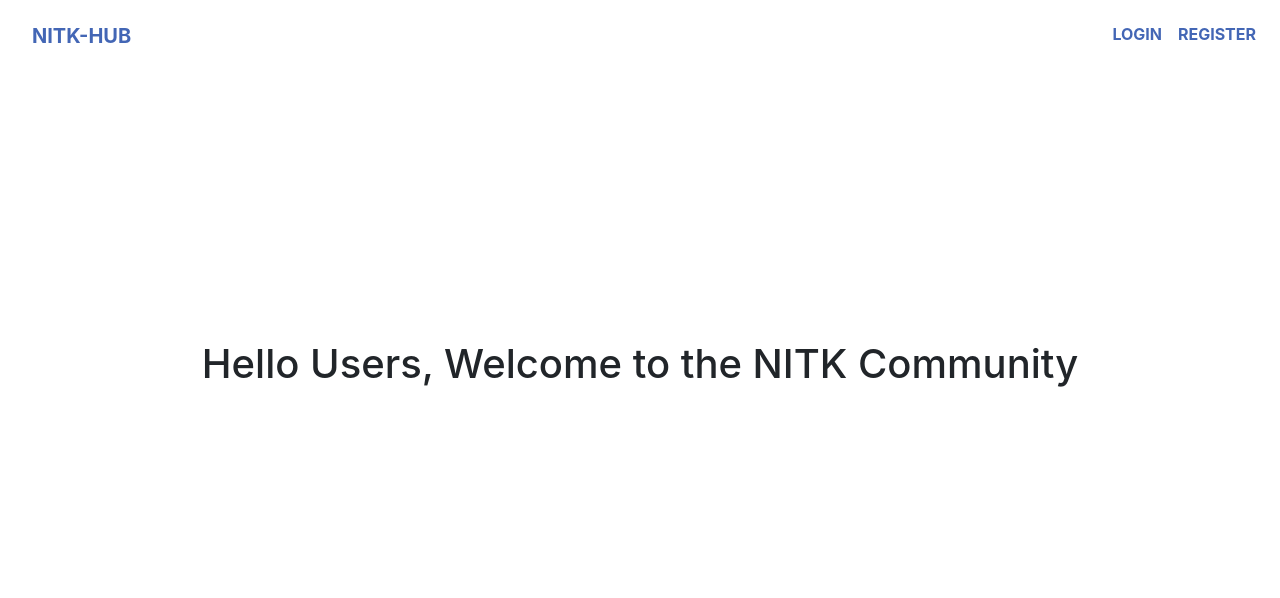
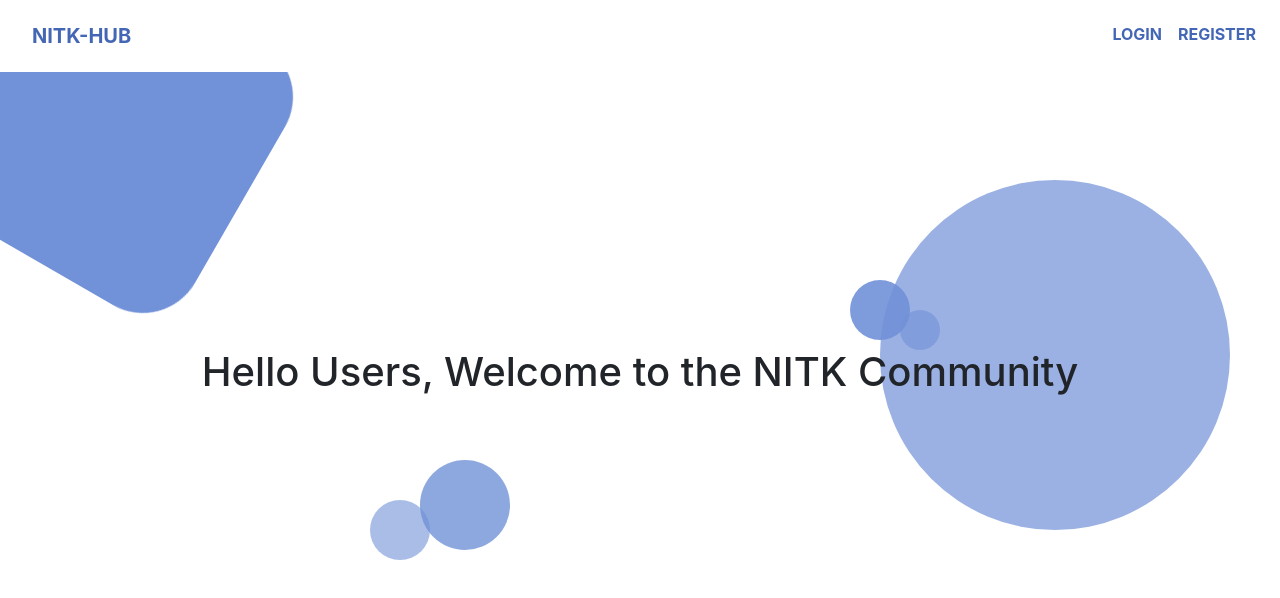
Before and after one commit to HKjain/nitkhub, a React (Create React App) app in the folder client/: page / in a window 1280 px wide. Shown: the top 598 px of the page. Built offline with nearby package versions, Linux system fonts and the light colour scheme; no server answers.

Commit message:
modified css

```diff
--- a/client/src/App.css
+++ b/client/src/App.css
@@ -3,6 +3,68 @@
   background-color: #f3f3f3;
   padding-top: 30px;
   justify-content: center;
+}
+
+.decors {
+  height: 300px;
+  width: 300px;
+  transform: rotate(30deg);
+  position: absolute;
+  border-radius: 60px;
+  background-color: #7191d8;
+  overflow: hidden;
+}
+
+.topr {
+  top: -20px;
+  left: -40px;
+}
+
+.dround {
+  position: absolute;
+  z-index: -10;
+  background-color: #7191d8;
+  border-radius: 100%;
+}
+
+.firstr {
+  height: 60px;
+  width: 60px;
+  left: 370px;
+  top: 500px;
+  opacity: 0.6;
+}
+
+.secondr {
+  left: 420px;
+  top: 460px;
+  height: 90px;
+  width: 90px;
+  opacity: 0.8;
+}
+
+.thirdr {
+  right: 370px;
+  bottom: 460px;
+  height: 60px;
+  width: 60px;
+  opacity: 0.9;
+}
+
+.fourthr {
+  height: 40px;
+  width: 40px;
+  right: 340px;
+  bottom: 450px;
+  opacity: 0.6;
+}
+
+.fiver {
+  height: 350px;
+  width: 350px;
+  right: 50px;
+  top: 180px;
+  opacity: 0.7;
 }
 
 
--- a/client/src/pages/Landing.jsx
+++ b/client/src/pages/Landing.jsx
@@ -6,7 +6,8 @@ export default function Landing() {
 
     const styles = {
         main_container: {
-            height: "35rem",
+            height: "38rem",
+            overflow: 'hidden'
         },
     }
 
@@ -16,11 +17,25 @@ export default function Landing() {
 
     return (
 
-        <>
-            <Container className="mt-3 d-flex flex-column justify-content-center align-items-center" style={styles.main_container}>
+        <React.Fragment>
+
+            <Container fluid className="d-flex flex-column justify-content-center align-items-center" style={styles.main_container}>
                 <h1 className="animate-bounce">Hello Users, Welcome to the NITK Community</h1>
+                <div className="decors topr">
+                </div>
+                <div className="dround firstr">
+                </div>
+                <div className="dround secondr">
+                </div>
+                <div className="dround thirdr">
+                </div>
+                <div className="dround fourthr">
+                </div>
+                <div className="dround fiver">
+                </div>
             </Container>
-        </>
+
+        </React.Fragment>
 
     )
 }
```
Also changed, not shown: 2 other files (tests, documents, lock files or other folders).
